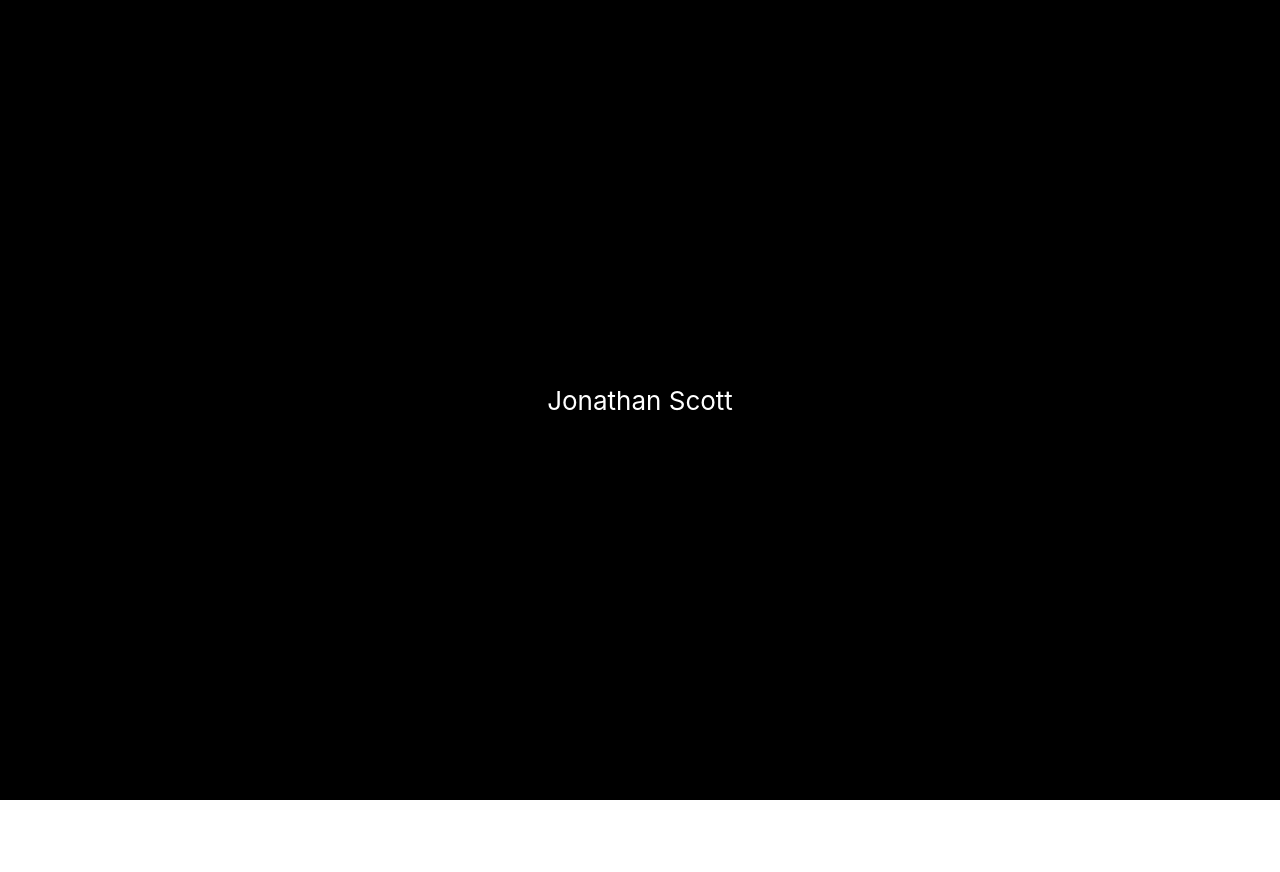
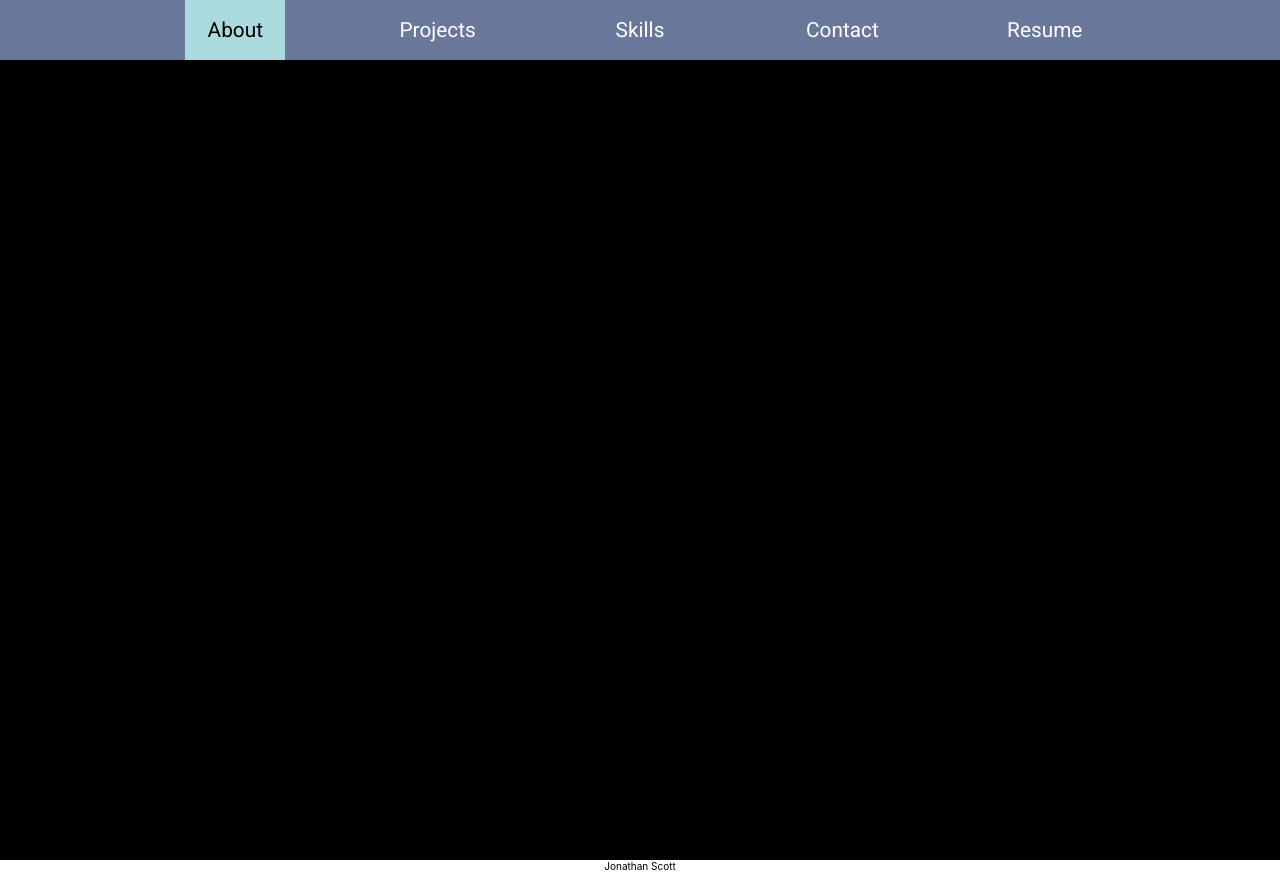
Before and after one commit to jondscott21/React-portfolio, a React (Create React App) app: page /about in a window 1280 px wide. Before the commit the page ends 800 px from the top, so only its background shows below. Built offline with nearby package versions, Linux system fonts and the light colour scheme.

Commit message:
header and routing set up

```diff
--- a/package.json
+++ b/package.json
@@ -3,6 +3,7 @@
   "version": "0.1.0",
   "private": true,
   "dependencies": {
+    "@fortawesome/fontawesome-free": "^5.12.1",
     "react": "^16.10.1",
     "react-dom": "^16.10.1",
     "react-redux": "^7.1.1",
--- a/public/index.html
+++ b/public/index.html
@@ -24,6 +24,7 @@
       work correctly both with client-side routing and a non-root public URL.
       Learn how to configure a non-root public URL by running `npm run build`.
     -->
+    <link href="https://fonts.googleapis.com/css?family=Roboto:400,700&display=swap" rel="stylesheet">
     <title>React App</title>
   </head>
   <body>
--- a/src/App.css
+++ b/src/App.css
@@ -1,12 +1,6 @@
 .App {
   text-align: center
 }
-
-
-.App-logo {
-  height: 40vmin;
-}
-
 
 .App-landing {
   background-color: black;
@@ -16,10 +10,5 @@
   align-items: center;
   justify-content: center;
   font-size: calc(10px + 2vmin);
-  color: white;
+  color: #f0ece2;
 }
-
-
-.App-link {
-  color: #09d3ac;
-}
--- a/src/App.jsx
+++ b/src/App.jsx
@@ -1,13 +1,39 @@
 import React from 'react';
 import './App.css';
+import { Switch, Route, Redirect } from 'react-router-dom'
 // import {useSelect, useDispatch} from 'react-redux';
+import About from './components/About'
+import Projects from './components/Projects'
+import Skills from './components/Skills'
+import Contact from './components/Contact'
+import Resume from './components/Resume'
+import { StyledHeader, StyledLink } from './styles/HeaderStyle'
+import '@fortawesome/fontawesome-free'
 
 function App() {
   // const state = useSelect(state => state)
   // const dispatch = useDispatch()
   return (
     <div className="App">
-      <div className="App-landing">Jonathan Scott</div>
+      <StyledHeader>
+        <StyledLink activeStyle={{background: '#acdbdf', color: 'black'}} to='/about'>About</StyledLink>
+        <StyledLink activeStyle={{background: '#acdbdf', color: 'black'}} to='/projects'>Projects</StyledLink>
+        <StyledLink activeStyle={{background: '#acdbdf', color: 'black'}} to='/skills'>Skills</StyledLink>
+        <StyledLink activeStyle={{background: '#acdbdf', color: 'black'}} to='/contact'>Contact</StyledLink>
+        <StyledLink activeStyle={{background: '#acdbdf', color: 'black'}} to='/resume'>Resume</StyledLink>
+        <i class="fab fa-github-square"></i>
+      </StyledHeader>
+      <div className="App-landing"></div>
+      <Switch>
+        <Route exact path="/" >
+          <Redirect to='/about' />
+        </Route>
+        <Route exact path="/about" component={About} />
+        <Route path="/projects" component={Projects} />
+        <Route path="/skills" component={Skills} />
+        <Route path="/contact" component={Contact} />
+        <Route path="/resume" component={Resume} />
+      </Switch>
     </div>
   );
 }
--- /dev/null
+++ b/src/components/About.jsx
@@ -0,0 +1,10 @@
+import React from 'react'
+
+
+const About = () => {
+    return(
+        <div>Jonathan Scott</div>
+    )
+}
+
+export default About
--- /dev/null
+++ b/src/components/Contact.jsx
@@ -0,0 +1,10 @@
+import React from 'react'
+
+
+const Contact = () => {
+    return(
+        <></>
+    )
+}
+
+export default Contact
--- /dev/null
+++ b/src/components/Projects.jsx
@@ -0,0 +1,10 @@
+import React from 'react'
+
+
+const Projects = () => {
+    return(
+        <></>
+    )
+}
+
+export default Projects
--- /dev/null
+++ b/src/components/Resume.jsx
@@ -0,0 +1,10 @@
+import React from 'react'
+
+
+const Resume = () => {
+    return(
+        <></>
+    )
+}
+
+export default Resume
--- /dev/null
+++ b/src/components/Skills.jsx
@@ -0,0 +1,10 @@
+import React from 'react'
+
+
+const Skills = () => {
+    return(
+        <></>
+    )
+}
+
+export default Skills
--- a/src/index.css
+++ b/src/index.css
@@ -1,5 +1,6 @@
 body {
   margin: 0;
+  font-size: 62.5%;
   font-family: -apple-system, BlinkMacSystemFont, 'Segoe UI', 'Roboto', 'Oxygen',
     'Ubuntu', 'Cantarell', 'Fira Sans', 'Droid Sans', 'Helvetica Neue',
     sans-serif;
--- a/src/index.js
+++ b/src/index.js
@@ -3,8 +3,9 @@ import ReactDOM from 'react-dom';
 import './index.css';
 import App from './App';
 import * as serviceWorker from './serviceWorker';
+import {BrowserRouter as Router} from 'react-router-dom'
 
-ReactDOM.render(<App />, document.getElementById('root'));
+ReactDOM.render(<Router><App /></Router>, document.getElementById('root'));
 
 // If you want your app to work offline and load faster, you can change
 // unregister() to register() below. Note this comes with some pitfalls.
--- /dev/null
+++ b/src/styles/HeaderStyle.js
@@ -0,0 +1,32 @@
+import styled from 'styled-components'
+import { NavLink } from 'react-router-dom'
+
+
+export const StyledHeader = styled.header`
+    background: #69779b;
+    height: 60px;
+    display: flex;
+    justify-content: center;
+    align-items: center;
+`
+export const StyledLink = styled(NavLink)`
+    color: white;
+    font-size: 1.3rem;
+    margin: 0 4vw;
+    width: 100px;
+    height: 100%;
+    text-decoration: none;
+    font-family: 'Roboto', sans-serif;
+    transition: color .5s ease;
+    /* transition: background-color .5s ease; */
+    display: flex;
+    justify-content: center;
+    align-items: center;
+    &:hover {
+        color: black;
+        /* background-color: white; */
+    }
+    &.active {
+        color: ${props => props.theme.orange }
+    }
+`
```
Also changed, not shown: 1 other file (tests, documents, lock files or other folders).
